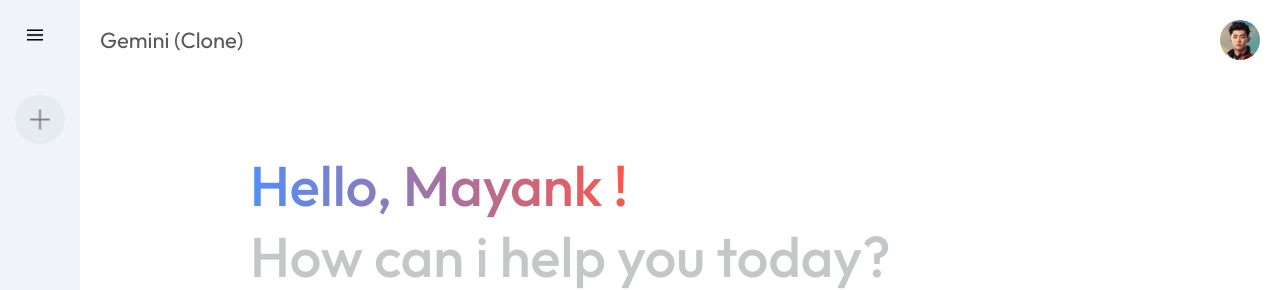
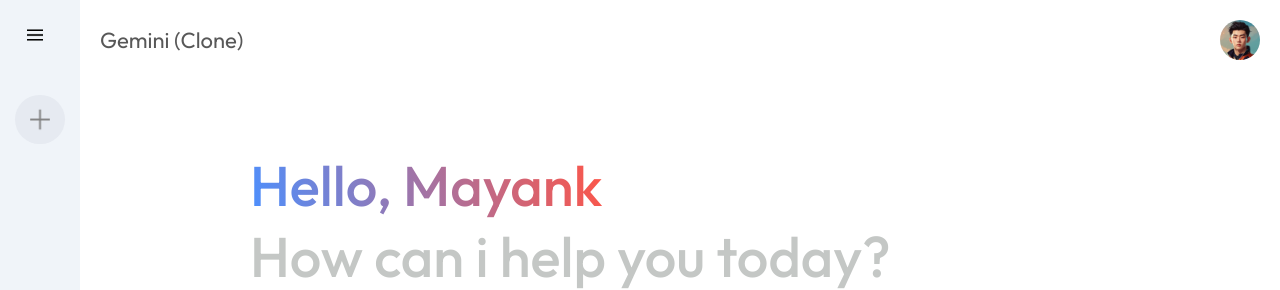
Before and after one commit to mayankmehta19032003/gemini-clone, a React (Vite) app: page / in a window 1280 px wide. Shown: the top 290 px of the page. Built offline with nearby package versions, Linux system fonts and the light colour scheme; no server answers.

Commit message:
Update Main.jsx

```diff
--- a/src/components/Main/Main.jsx
+++ b/src/components/Main/Main.jsx
@@ -15,7 +15,7 @@
             </div>
             <div className="main-container">
                 {!showResult ? <><div className="greet">
-                    <p><span>Hello, Mayank !</span></p>
+                    <p><span>Hello, Mayank </span></p>
                     <p>How can i help you today?</p>
                 </div>
                     <div className="cards">
```
